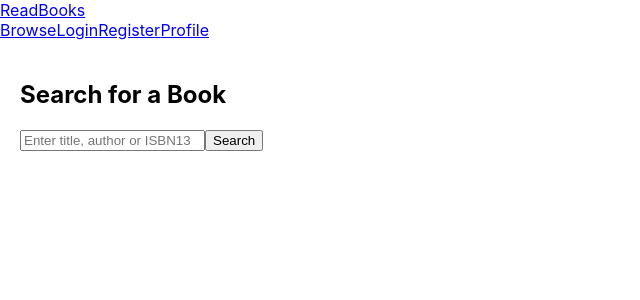
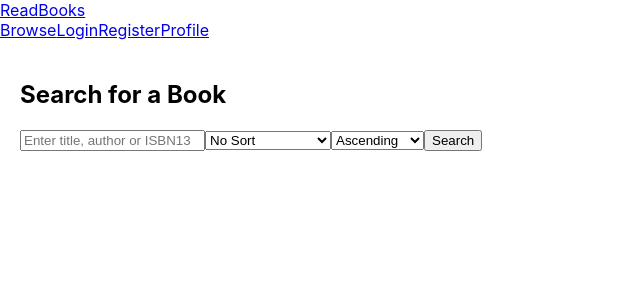
Before and after one commit to churight/read-books, a React (Create React App) app: page /search in a window 1280 px wide. Shown: the top 300 px of the page, without its empty margins (0-640 px from the left). Built offline with nearby package versions, Linux system fonts and the light colour scheme.

Commit message:
sort done

```diff
--- a/src/pages/Search.tsx
+++ b/src/pages/Search.tsx
@@ -8,6 +8,9 @@ export const Search = () =>{
     const [loading, setLoading] = useState(false);
     const [message, setMessage] = useState('');
 
+    const [sortBy, setSortBy] = useState('');
+    const [order, setOrder] = useState('asc');
+
     const handleSearch = async (e: React.FormEvent) =>{
         e.preventDefault();
         if (!query.trim()) return;
@@ -15,11 +18,12 @@ export const Search = () =>{
         setLoading(true);
 
         try{
-            const res = await axios.get('http://localhost:4000/api/browse/search', {params: {query}});
+            const res = await axios.get('http://localhost:4000/api/browse/search', {params: {query, sortBy, order}});
             setResults(res.data);
             if(res.data.length === 0){
                 console.log('No books found');
                 setMessage('No books found');
+                setLoading(false);
             }
 
         }catch(e){
@@ -39,10 +43,19 @@ export const Search = () =>{
           value={query}
           onChange={(e) => setQuery(e.target.value)}
         />
+        <select value={sortBy} onChange={(e) => setSortBy(e.target.value)}>
+        <option value="">No Sort</option>
+        <option value="year">Year</option>
+        <option value="pages">Number of Pages</option>
+        <option value="rating">Average Rating</option>
+        </select>
+
+        <select value={order} onChange={(e) => setOrder(e.target.value)}>
+        <option value="asc">Ascending</option>
+        <option value="desc">Descending</option>
+        </select>
         <button type="submit">Search</button>
       </form>
-
-      {loading && <p>Loading...</p>}
       {message && <p>{message}</p>}
 
       <ul>
```
Also changed, not shown: src/backend/routes/bookRoutes.ts (+10 -3 lines).
